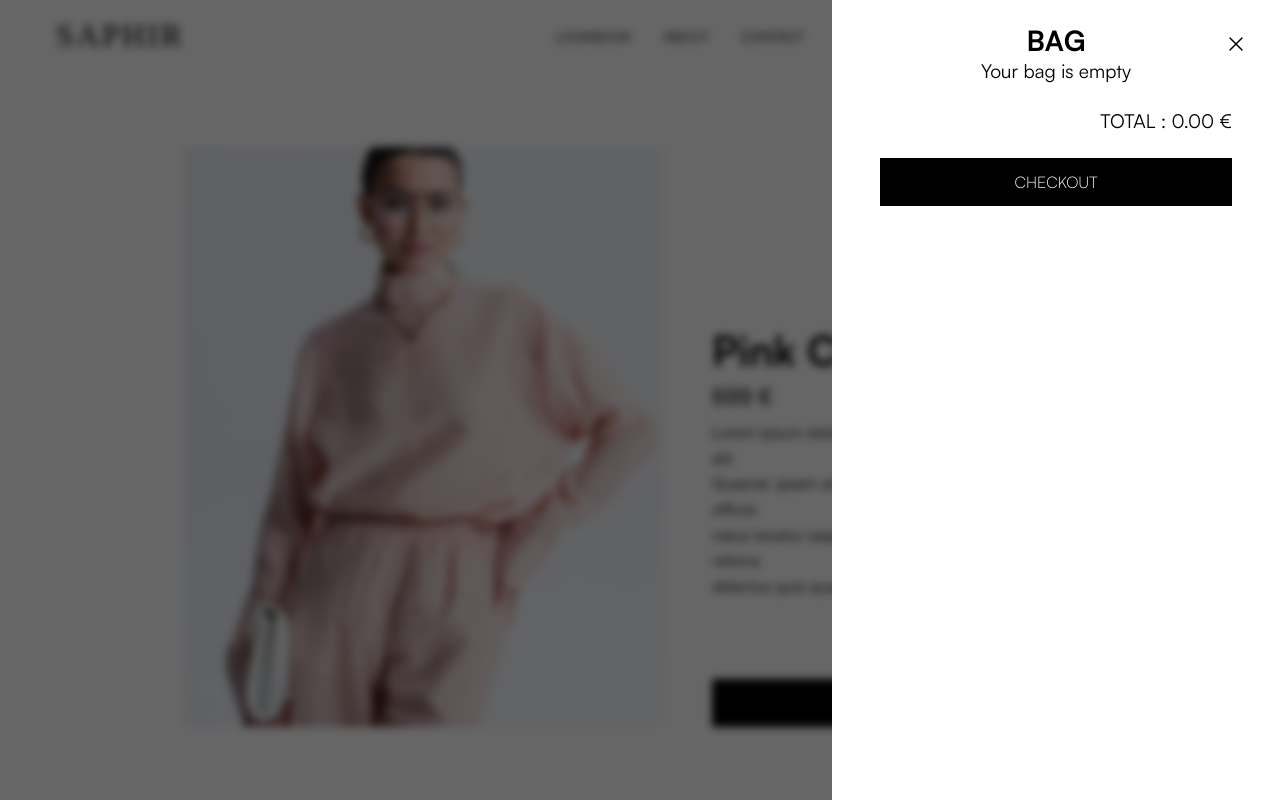
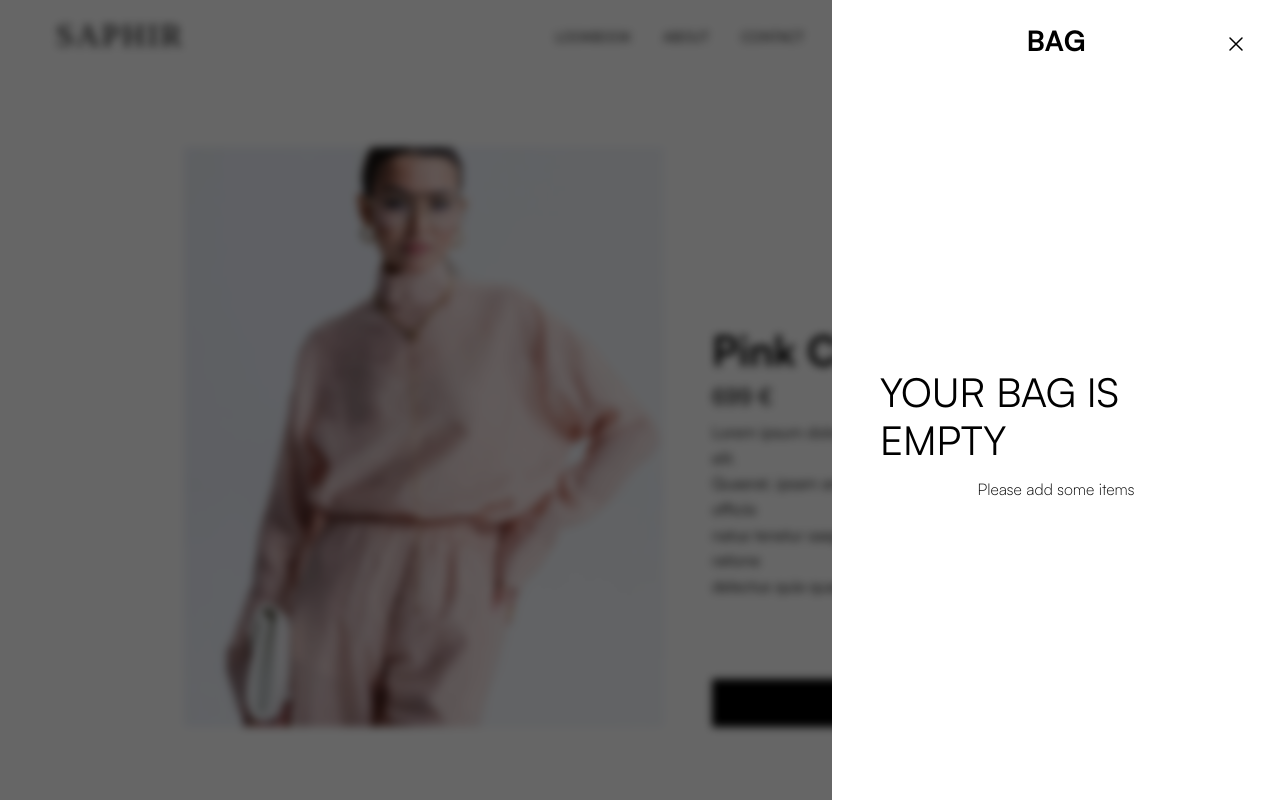
Before and after one commit to HasniF/Saphir-Collection, a Next.js app: page /product/0 in a window 1280 px wide. Both pictures are taken after a click on the element "BAG". Built offline with nearby package versions, Linux system fonts and the light colour scheme; a web font is replaced by a local one.

Commit message:
feat : refacto style & animation for bag component

```diff
--- a/src/components/commun/bag/Bag.tsx
+++ b/src/components/commun/bag/Bag.tsx
@@ -6,7 +6,7 @@
 
 import React from "react";
 import { motion } from "framer-motion";
-import { AnimatedText, Cross, MotionButton } from "..";
+import { AnimatedText, Cross, MotionButton, MotionText } from "..";
 import { Card } from "./Card";
 import { BagType } from "@/contract";
 /*
@@ -25,7 +25,100 @@ export interface BagProps {
 | Styles
 |--------------------------------------------------------------------------
 */
+const style = {
+  container: {
+    position: "fixed",
+    top: 0,
+    left: 0,
+    width: "100vw",
+    height: "100vh",
+    background: "rgba(0, 0, 0, 0.6)",
+    zIndex: 5,
+    overflowY: "hidden",
+    backdropFilter: "blur(4px)",
+    WebkitBackdropFilter: "blur(4px)",
+  } as React.CSSProperties,
+  wrapper: {
+    position: "fixed",
+    right: 0,
+    top: 0,
+    width: "35%",
+    height: "100%",
+    background: "#fff",
+    zIndex: 10,
+    padding: "1.5rem 3rem",
+  } as React.CSSProperties,
+  title: {
+    fontSize: "1.75rem",
+    fontWeight: 700,
+    textTransform: "uppercase",
+    fontFamily: "Satoshi",
+    textAlign: "center",
+  } as React.CSSProperties,
+  emtyContainer: {
+    height: "100%",
+    display: "flex",
+    flexDirection: "column",
+    justifyContent: "center",
+    alignItems: "center",
+    gap: "1rem",
+  } as React.CSSProperties,
+  firstParagraph: {
+    fontFamily: "Satoshi",
+    fontWeight: 400,
+    textTransform: "uppercase",
+    fontSize: "2.5rem",
+  } as React.CSSProperties,
+  lastParagraph: {
+    fontFamily: "Satoshi",
+    fontWeight: 200,
+    fontSize: "1rem",
+  } as React.CSSProperties,
+  corss: {
+    position: "absolute",
+    top: "2rem",
+    right: "2rem",
+    cursor: "pointer",
+    zIndex: 10,
+    width: "1.5rem",
+  } as React.CSSProperties,
+};
 
+/*
+|--------------------------------------------------------------------------
+| Animations
+|--------------------------------------------------------------------------
+*/
+const containerVariants = {
+  initial: { opacity: 0 },
+  animate: { opacity: 1, trasnition: { duration: 0.3 } },
+  exit: {
+    opacity: 0,
+    transition: { delay: 1.5, duration: 0.3 },
+  },
+};
+
+const wrapperVariants = {
+  initial: { x: "100%" },
+  animate: {
+    x: 0,
+    transition: { duration: 1.1, ease: [0.76, 0, 0.24, 1] },
+  },
+  exit: {
+    x: "100%",
+    transition: { duration: 1.1, ease: [0.76, 0, 0.24, 1], delay: 0.8 },
+  },
+};
+
+const corssVariants = {
+  initial: { opacity: 0, y: 20 },
+  animate: {
+    opacity: 1,
+    y: 0,
+    transition: { duration: 0.6, delay: 0.5 },
+  },
+  exit: { opacity: 0, y: 20, transition: { duration: 0.6, delay: 0.2 } },
+};
 /*
 |--------------------------------------------------------------------------
 | Component
@@ -36,80 +129,22 @@ export const Bag: React.FC<BagProps> = ({ openBag, setOpenBag, bag }) => {
   //--------------------------------------------------------------------------
   return (
     <motion.div
-      initial={{ opacity: 0 }}
-      animate={{ opacity: 1 }}
-      exit={{
-        opacity: 0,
-        transition: { delay: 1.5 },
-      }}
-      transition={{ duration: 0.3 }}
-      style={{
-        position: "fixed",
-        top: 0,
-        left: 0,
-        width: "100vw",
-        height: "100vh",
-        background: "rgba(0, 0, 0, 0.6)",
-        zIndex: 5,
-        overflowY: "hidden",
-        backdropFilter: "blur(4px)",
-        WebkitBackdropFilter: "blur(4px)",
-      }}
+      style={style.container}
+      variants={containerVariants}
+      initial="initial"
+      animate="animate"
+      exit="exit"
     >
-      <motion.div
-        style={{
-          position: "fixed",
-          right: 0,
-          top: 0,
-          width: "35%",
-          minHeight: "200%",
-          background: "#fff",
-          zIndex: 10,
-          padding: "1.5rem 3rem",
-        }}
-        initial={{ x: "100%" }}
-        animate={{
-          x: 0,
-          transition: { duration: 1.1, ease: [0.76, 0, 0.24, 1] },
-        }}
-        exit={{
-          x: "100%",
-          transition: { duration: 1.1, ease: [0.76, 0, 0.24, 1], delay: 0.8 },
-        }}
-      >
-        <h3
-          style={{
-            fontSize: "1.75rem",
-            fontWeight: 700,
-            textTransform: "uppercase",
-            fontFamily: "Satoshi",
-            textAlign: "center",
-          }}
-        >
+      <motion.div style={style.wrapper} variants={wrapperVariants}>
+        <h3 style={style.title}>
           <AnimatedText text="Bag" />
         </h3>
-        <div>
         {bag.length > 0 ? (
-            bag.map((item) => <Card key={item.id} item={item} />)
-          ) : (
-            <p
-              style={{
-                fontFamily: "Satoshi",
-                fontWeight: 400,
-                fontSize: "1.2rem",
-                textAlign: "center",
-              }}
-            >
-              Your bag is empty
-            </p>
-          )}
-        </div>
-        <div
-          style={{
-            textAlign: "right",
-            margin: "1.5rem 0",
-          }}
-        >
+          <React.Fragment>
+            {bag.map((item) => (
+              <Card key={item.id} item={item} />
+            ))}
+            <div style={{ textAlign: "right", margin: "1.5rem 0" }}>
               <p
                 style={{
                   fontFamily: "Satoshi",
@@ -117,30 +152,31 @@ export const Bag: React.FC<BagProps> = ({ openBag, setOpenBag, bag }) => {
                   fontSize: "1.2rem",
                 }}
               >
-            TOTAL : {bag.reduce((acc, item) => acc + item.price, 0).toFixed(2)}{" "}
-            €
+                <AnimatedText
+                  text={`TOTAL : ${bag
+                    .reduce((acc, item) => acc + item.price, 0)
+                    .toFixed(2)} €`}
+                />
               </p>
             </div>
             <MotionButton text="Checkout" />
+          </React.Fragment>
+        ) : (
+          <div style={style.emtyContainer}>
+            <p style={style.firstParagraph}>
+              <MotionText text="Your bag is empty" delay={9} />
+            </p>
+            <p style={style.lastParagraph}>
+              <MotionText text="Please add some items" delay={9} />
+            </p>
+          </div>
+        )}
       </motion.div>
       {/* Corss */}
       <motion.div
         onClick={() => setOpenBag(false)}
-        initial={{ opacity: 0, y: 20 }}
-        animate={{
-          opacity: 1,
-          y: 0,
-          transition: { duration: 0.6, delay: 0.5 },
-        }}
-        exit={{ opacity: 0, y: 20, transition: { duration: 0.6, delay: 0.2 } }}
-        style={{
-          position: "absolute",
-          top: "2rem",
-          right: "2rem",
-          cursor: "pointer",
-          zIndex: 10,
-          width: "1.5rem",
-        }}
+        style={style.corss}
+        variants={corssVariants}
       >
         <Cross />
       </motion.div>
--- a/src/components/commun/text/MotionText.tsx
+++ b/src/components/commun/text/MotionText.tsx
@@ -45,6 +45,7 @@ const spanVariants = {
   exit: (i: number) => ({
     y: 150,
     transition: {
+      delay: 0.08,
       duration: 1.2,
       ease: [0.76, 0, 0.24, 1],
     },
--- a/src/pages/_app.tsx
+++ b/src/pages/_app.tsx
@@ -1,4 +1,4 @@
-import React, { createContext } from "react";
+import React, { createContext, useEffect } from "react";
 import type { AppProps } from "next/app";
 import { AnimatePresence } from "framer-motion";
 import { Bag, Navbar } from "@/components";
@@ -29,6 +29,11 @@ export default function App({ Component, pageProps, router }: AppProps) {
   const [bag, setBag] = React.useState<BagType[]>([]);
   const [openBag, setOpenBag] = React.useState(false);
 
+  // Effect
+  //--------------------------------------------------------------------------
+  useEffect(() => {
+    if (openBag) setOpenBag(false);
+  }, [router.route]);
   // Render
   //--------------------------------------------------------------------------
   return (
--- a/src/styles/globals.css
+++ b/src/styles/globals.css
@@ -60,7 +60,7 @@ ul {
   width: 100vw;
   height: 100vh;
   background: black;
-  z-index: 2;
+  z-index: 20;
   transform-origin: bottom;
 }
 .out {
@@ -70,7 +70,7 @@ ul {
   width: 100vw;
   height: 100vh;
   background: black;
-  z-index: 2;
+  z-index: 20;
   transform-origin: top;
 }
 
```
Lines whose indentation alone changed are shown as unchanged.
